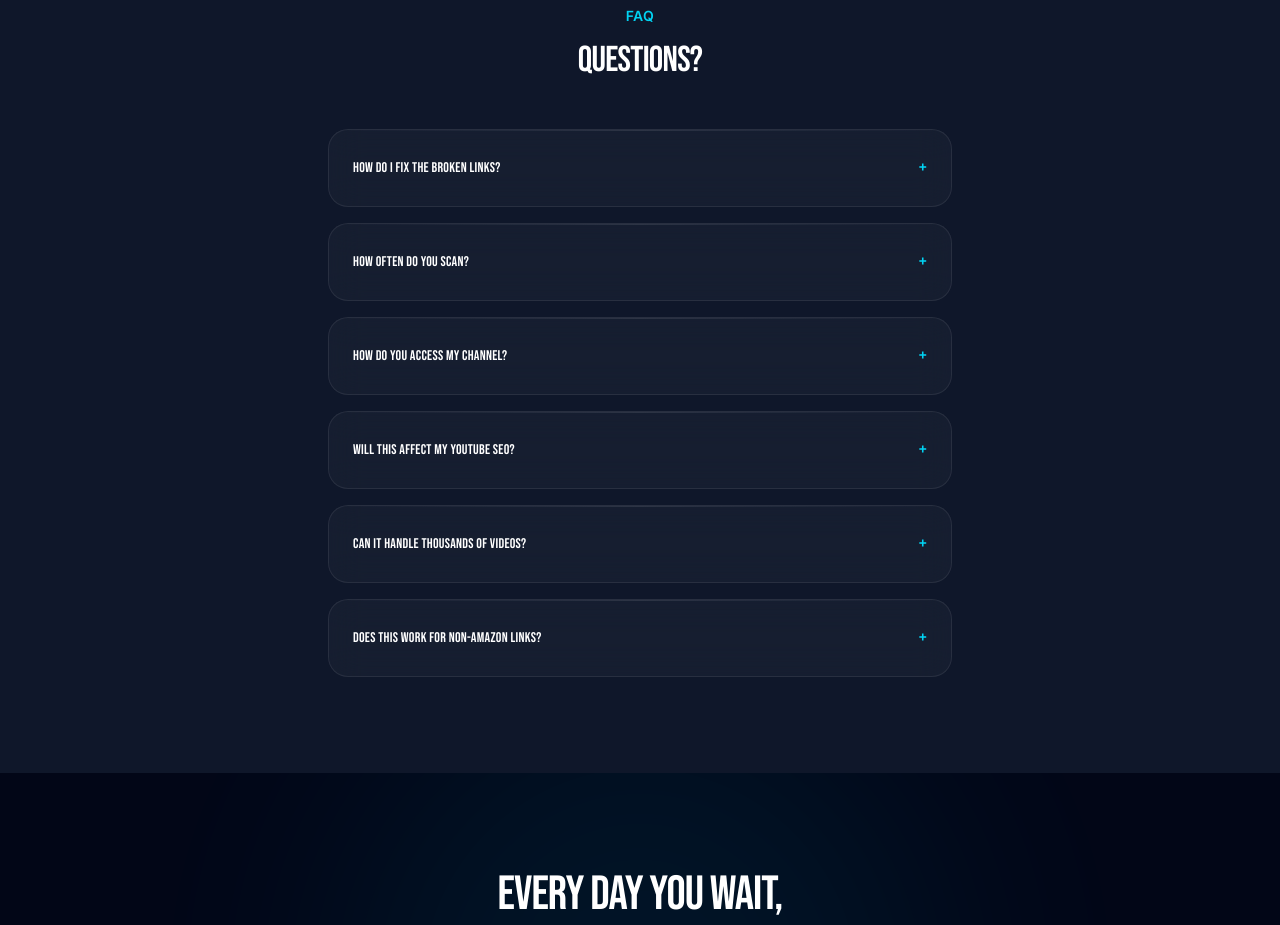
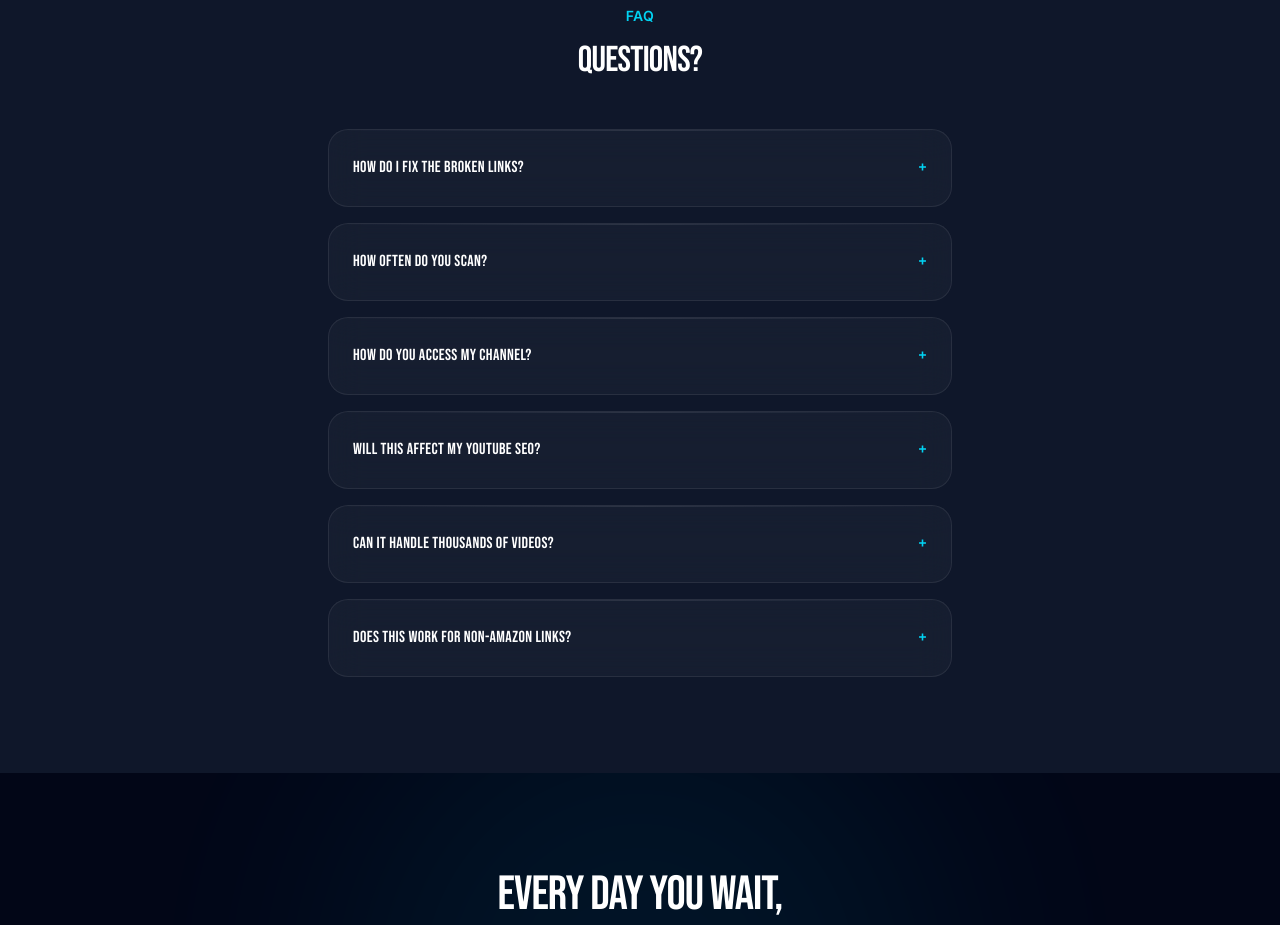
Before and after one commit to talisaineskye-lang/LinkMedic, a Next.js app: page / in a window 1280 px wide. Shown: the part 5160-6085 px from the top of the page. Built offline with nearby package versions, Linux system fonts and the light colour scheme; no server answers; the database is empty.

Commit message:
fixed logo and favicon

```diff
--- a/src/app/page.tsx
+++ b/src/app/page.tsx
@@ -277,11 +277,11 @@ export default async function Home() {
               },
             ].map((item, i) => (
               <details key={i} className="group glass-card">
-                <summary className="flex justify-between items-center cursor-pointer text-white font-display text-sm tracking-wide p-6">
+                <summary className="flex justify-between items-center cursor-pointer text-white font-display text-base tracking-wide p-6">
                   {item.q.toUpperCase()}
                   <span className="text-cyan-400 group-open:rotate-45 transition-transform text-xl">+</span>
                 </summary>
-                <p className="text-slate-400 text-sm px-6 pb-6 -mt-2">
+                <p className="text-slate-300 text-base px-6 pb-6 -mt-2 leading-relaxed">
                   {item.a}
                 </p>
               </details>
```
Also changed, not shown: src/app/favicon.png (added), src/app/icon.png (deleted).
